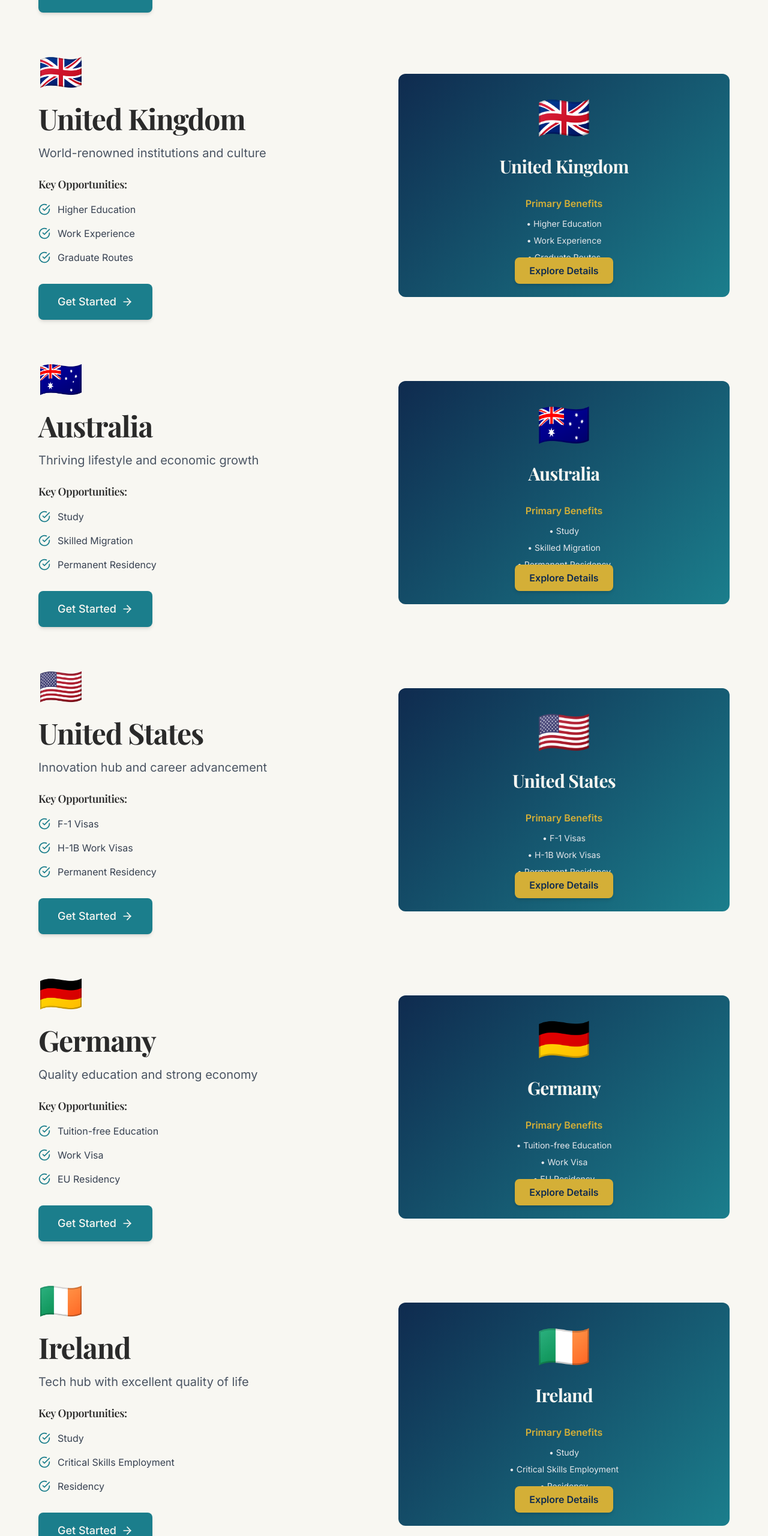
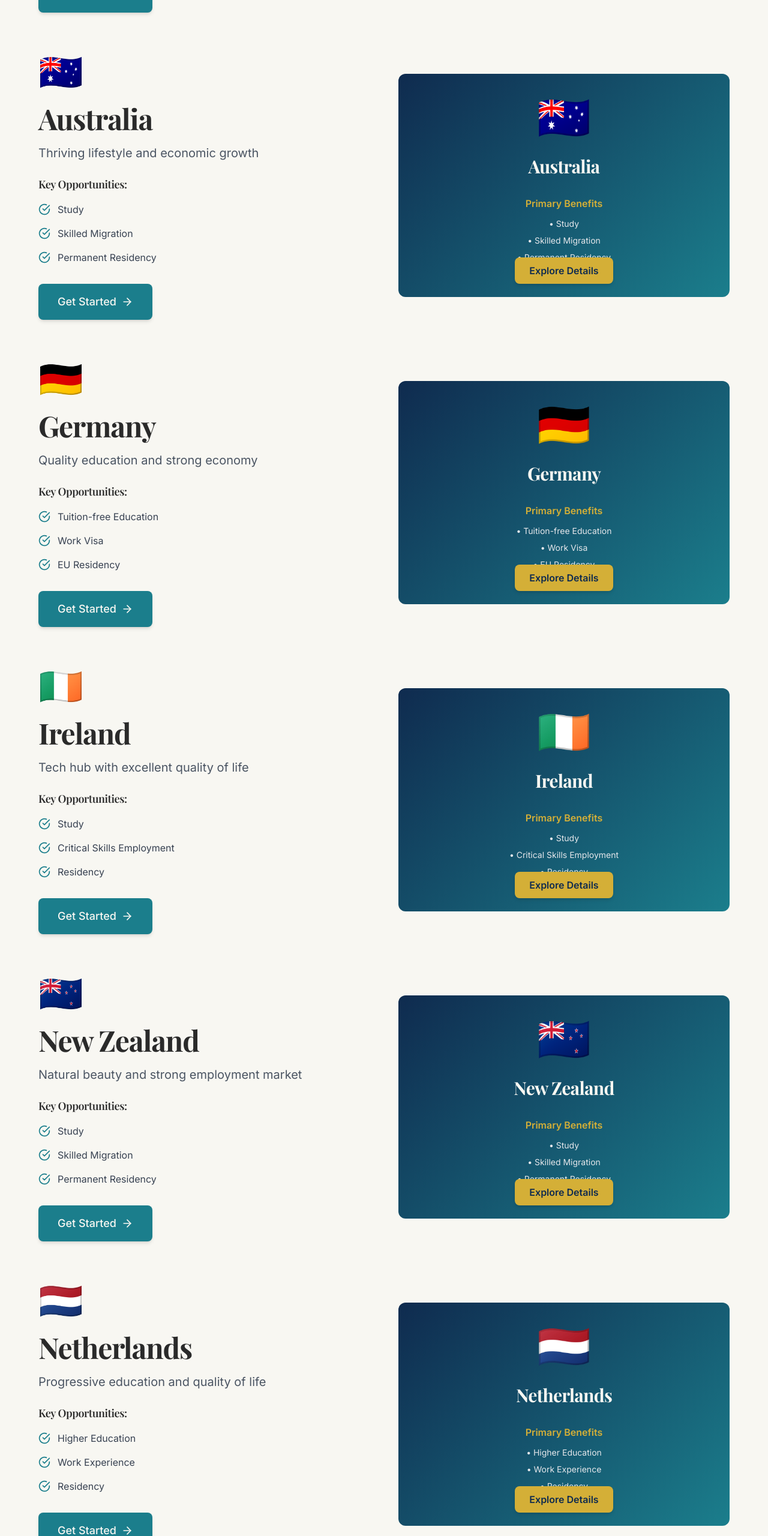
Before and after one commit to Sdboot/Meridian-Bridge, a Next.js app: page /destinations in a window 1280 px wide. Shown: the part 1088-3648 px from the top of the page at 60% size. Built offline with nearby package versions, Linux system fonts and the light colour scheme.

Commit message:
Update destinations: remove UK and USA, add Netherlands, Spain, France, and Italy

```diff
--- a/src/constants/index.ts
+++ b/src/constants/index.ts
@@ -29,12 +29,14 @@ export const NAVIGATION_ITEMS = [
     href: '/destinations',
     submenu: [
       { label: 'Canada', href: '/destinations/canada' },
-      { label: 'United Kingdom', href: '/destinations/uk' },
       { label: 'Australia', href: '/destinations/australia' },
-      { label: 'United States', href: '/destinations/usa' },
       { label: 'Germany', href: '/destinations/germany' },
       { label: 'Ireland', href: '/destinations/ireland' },
       { label: 'New Zealand', href: '/destinations/nz' },
+      { label: 'Netherlands', href: '/destinations/netherlands' },
+      { label: 'Spain', href: '/destinations/spain' },
+      { label: 'France', href: '/destinations/france' },
+      { label: 'Italy', href: '/destinations/italy' },
     ],
   },
   { label: 'Resources', href: '/resources' },
@@ -91,25 +93,11 @@ export const DESTINATIONS = [
     opportunities: ['Study', 'Work', 'Permanent Residency', 'Business'],
   },
   {
-    id: 'uk',
-    name: 'United Kingdom',
-    flag: '🇬🇧',
-    description: 'World-renowned institutions and culture',
-    opportunities: ['Higher Education', 'Work Experience', 'Graduate Routes'],
-  },
-  {
     id: 'australia',
     name: 'Australia',
     flag: '🇦🇺',
     description: 'Thriving lifestyle and economic growth',
     opportunities: ['Study', 'Skilled Migration', 'Permanent Residency'],
-  },
-  {
-    id: 'usa',
-    name: 'United States',
-    flag: '🇺🇸',
-    description: 'Innovation hub and career advancement',
-    opportunities: ['F-1 Visas', 'H-1B Work Visas', 'Permanent Residency'],
   },
   {
     id: 'germany',
@@ -131,6 +119,34 @@ export const DESTINATIONS = [
     flag: '🇳🇿',
     description: 'Natural beauty and strong employment market',
     opportunities: ['Study', 'Skilled Migration', 'Permanent Residency'],
+  },
+  {
+    id: 'netherlands',
+    name: 'Netherlands',
+    flag: '🇳🇱',
+    description: 'Progressive education and quality of life',
+    opportunities: ['Higher Education', 'Work Experience', 'Residency'],
+  },
+  {
+    id: 'spain',
+    name: 'Spain',
+    flag: '🇪🇸',
+    description: 'Vibrant culture and excellent universities',
+    opportunities: ['Study Abroad', 'Work Visa', 'EU Residency'],
+  },
+  {
+    id: 'france',
+    name: 'France',
+    flag: '🇫🇷',
+    description: 'World-class education and rich heritage',
+    opportunities: ['Higher Education', 'Internships', 'Long-term Residency'],
+  },
+  {
+    id: 'italy',
+    name: 'Italy',
+    flag: '🇮🇹',
+    description: 'Premium education and Mediterranean lifestyle',
+    opportunities: ['Master\'s Programs', 'Work Opportunities', 'EU Residency'],
   },
 ] as const;
 
```
